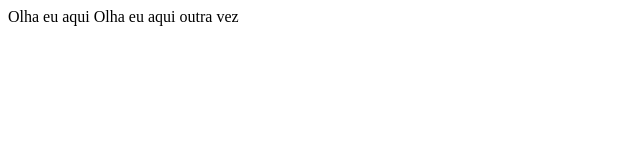
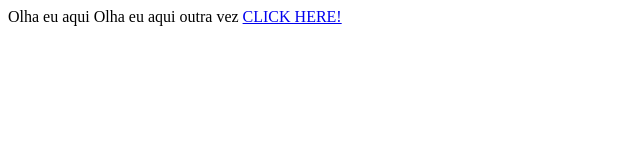
Before and after one commit to gracebcorrea/HTML-CSS-SCSS, a plain HTML site: page Index.html in a window 1280 px wide. Shown: the whole page, without its empty margins (0-640 px from the left). Drawn offline with Linux system fonts and the light colour scheme.

Commit message:
Update Index.html

```diff
--- a/Index.html
+++ b/Index.html
@@ -7,5 +7,7 @@
   <body>
     Olha eu aqui
     Olha eu aqui outra vez
+
+    <a href = "hello.html"> CLICK HERE! </a>
   </body>
 </html>
```
